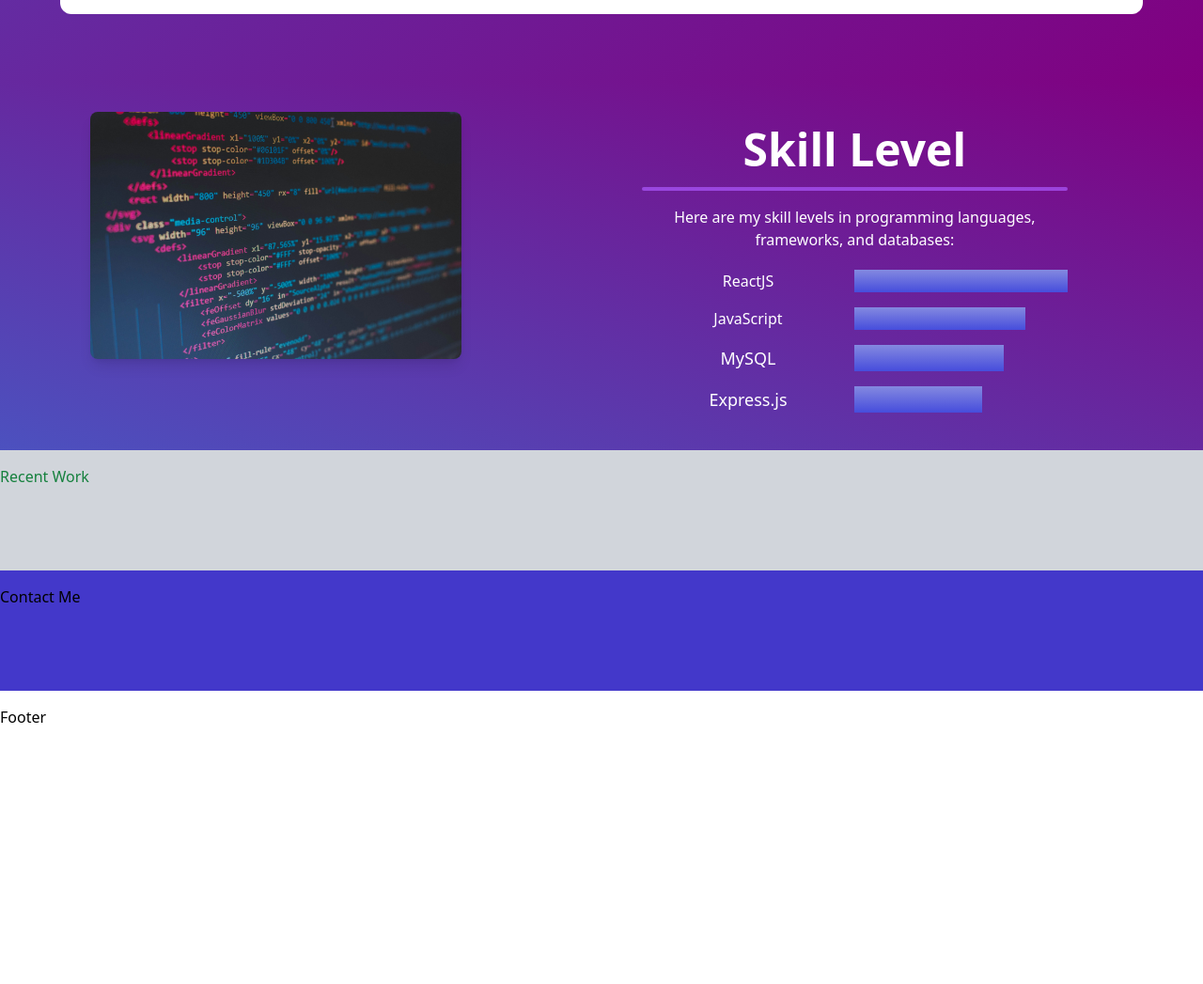
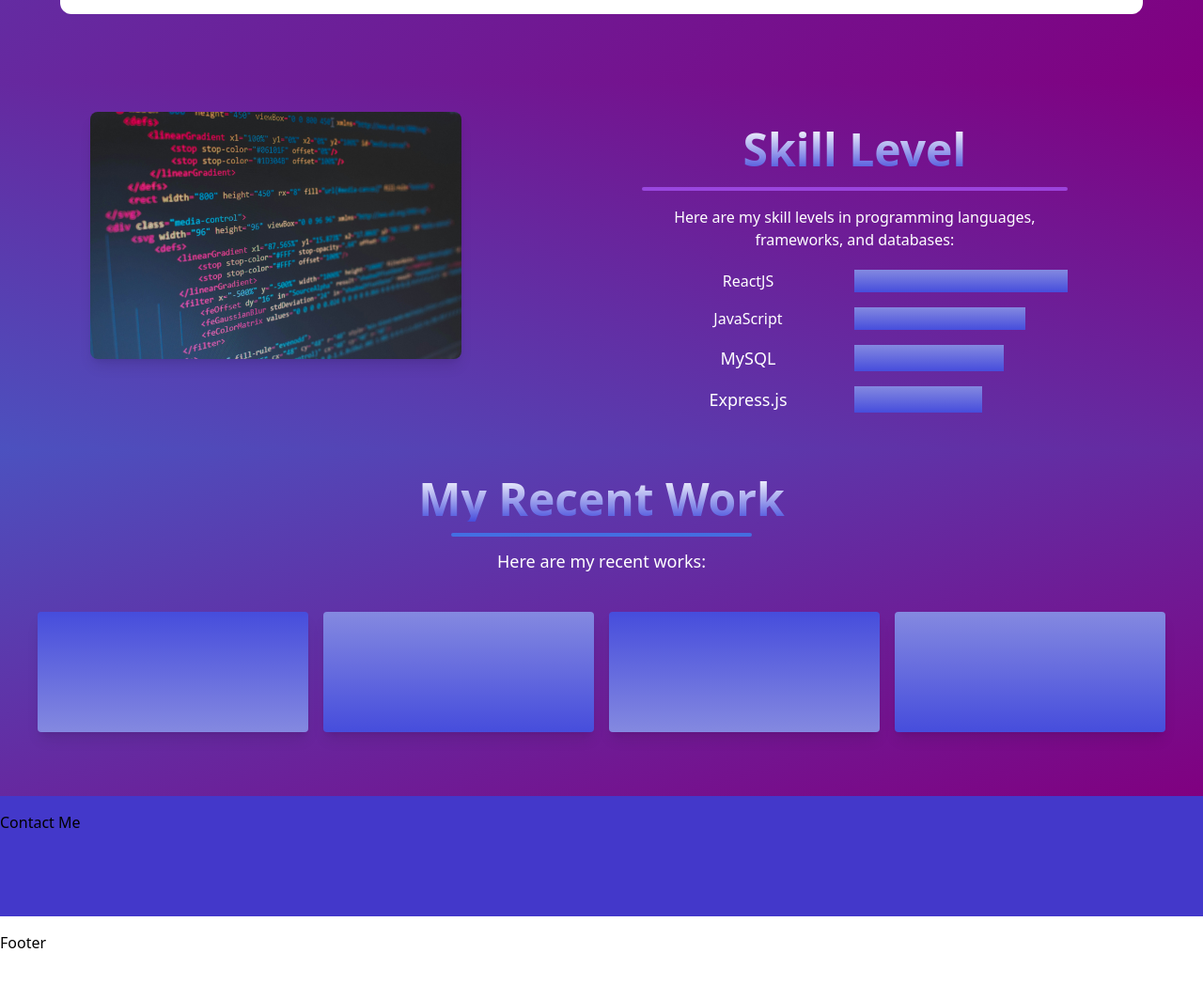
Before and after one commit to richofal/portfolio-tailwindcss, a website: page public/index.html in a window 1280 px wide. Shown: the part 1220-2267 px from the top of the page at 94% size. Before the commit the page ends 2083 px from the top, so only its background shows below. Drawn offline with Linux system fonts and the light colour scheme.

Commit message:
Build and style 'Recent Work' Section - Part 1.

```diff
--- a/public/index.html
+++ b/public/index.html
@@ -15,6 +15,15 @@
       }
       .gradient-skill{
         background-image: linear-gradient(#8489e0, #464ddc);
+      }
+      .subtitle{
+        background-image: linear-gradient(#ffffff, #464ddc);
+        -webkit-background-clip: text;
+        color: transparent;
+        background-clip: text;
+      }
+      .recent-work{
+        background-image: linear-gradient(#464ddc, #8489e0);
       }
     </style>
   </head>
@@ -148,7 +157,7 @@
         </div>
         <div class="w-full md:w-5/12 ml-auto mr-auto px-4">
           <div class="md:pr-12">
-            <h1 class="w-full my-4 text-5xl font-bold text-center text-white">Skill Level</h1>
+            <h1 class="w-full my-4 text-5xl font-bold text-center subtitle">Skill Level</h1>
             <div class="mb-4">
               <div class="h-1 mx-auto bg-purple-500 opacity-75 my-0 mx-0 rounded"></div>
             </div>
@@ -178,8 +187,20 @@
       </div>
     </section>
 
-    <section class="w-screen mx-auto py-4 bg-gray-300 h-32 text-indigo-900 lg:text-green-700">
-      Recent Work
+    <section class="w-screen mx-auto py-7 gradient">
+      <div class="text-center mb-8">
+        <h1 class="w-full subtitle text-5xl font-bold">My Recent Work</h1>
+        <div class="py-3">
+          <div class="h-1 mx-auto bg-blue-500 w-1/4 opacity-75 my-0 py-0 rounded"></div>
+        </div>
+        <p class="text-lg text-white">Here are my recent works:</p>
+      </div>
+      <div class="grid grid-cols-1 sm:grid-cols-2 md:grid-cols-4 m-8">
+        <div class="recent-work px-4 py-4 m-2 shadow-lg rounded h-32"></div>
+        <div class="gradient-skill px-4 py-4 m-2 shadow-lg rounded h-32"></div>
+        <div class="recent-work px-4 py-4 m-2 shadow-lg rounded h-32"></div>
+        <div class="gradient-skill px-4 py-4 m-2 shadow-lg rounded h-32"></div>
+      </div>
     </section>
 
     <section class="w-screen mx-auto py-4 bg-indigo-700 h-32">
```
Also changed, not shown: public/css/style.css.
